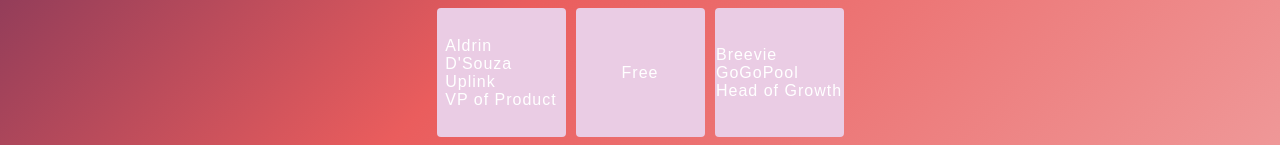
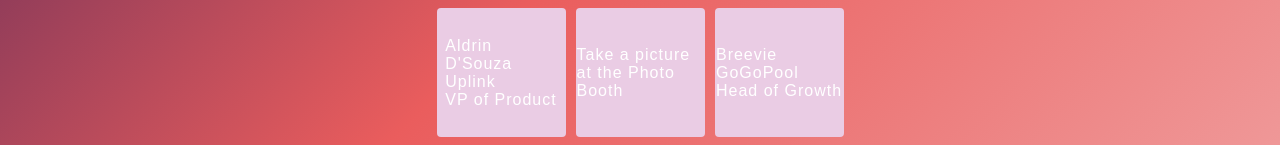
Before and after one commit to multisig-labs/Bingo-game, a React (Create React App) app: page /bingo in a window 1280 px wide. Shown: the part 509-654 px from the top of the page. Built offline with nearby package versions, Linux system fonts and the light colour scheme.

Commit message:
changed free tile space content

```diff
--- a/src/components/bingo.js
+++ b/src/components/bingo.js
@@ -23,7 +23,7 @@
   { firstName: "Alejo", lastName: "Miguez", company: "Uplink", position: "Argentina Rep" },
   { firstName: "Damaris Valero", lastName: "Scarpa", company: "Uplink", position: "Chief Revenue Officer" },
   { firstName: "Aldrin", lastName: "D'Souza", company: "Uplink", position: "VP of Product" },
-  { firstName: "Free", lastName: "", company: "", position: "" },
+  { firstName: "Take a picture at the Photo Booth", lastName: "", company: "", position: "" },
   { firstName: "Breevie", lastName: "", company: "GoGoPool", position: "Head of Growth" },
   { firstName: "Budd", lastName: "White", company: "GoGoPool", position: "Head of Product" },
   { firstName: "Riad", lastName: "Wahby", company: "Cubist", position: "Co-Founder & CEO" },
```
